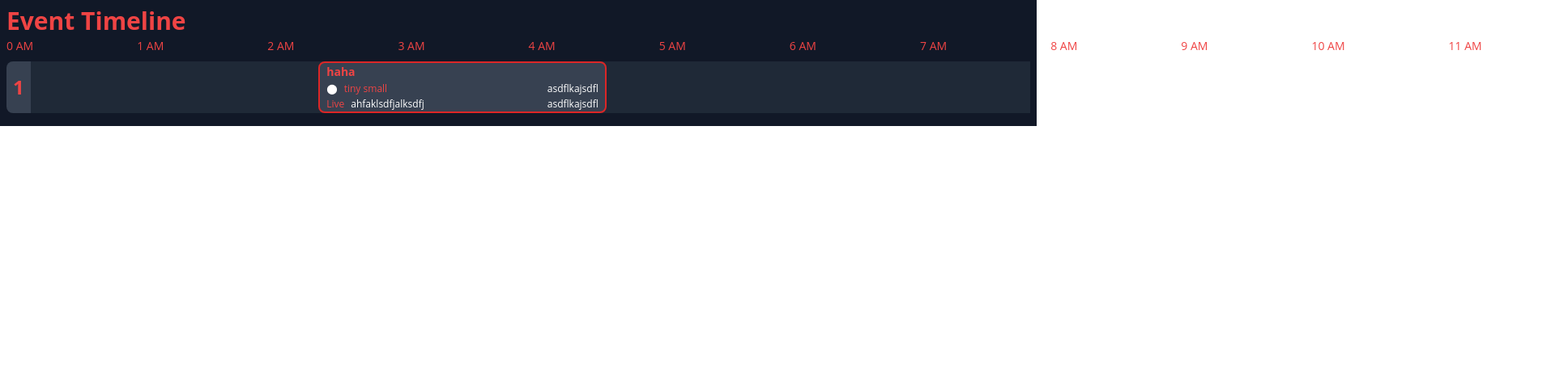
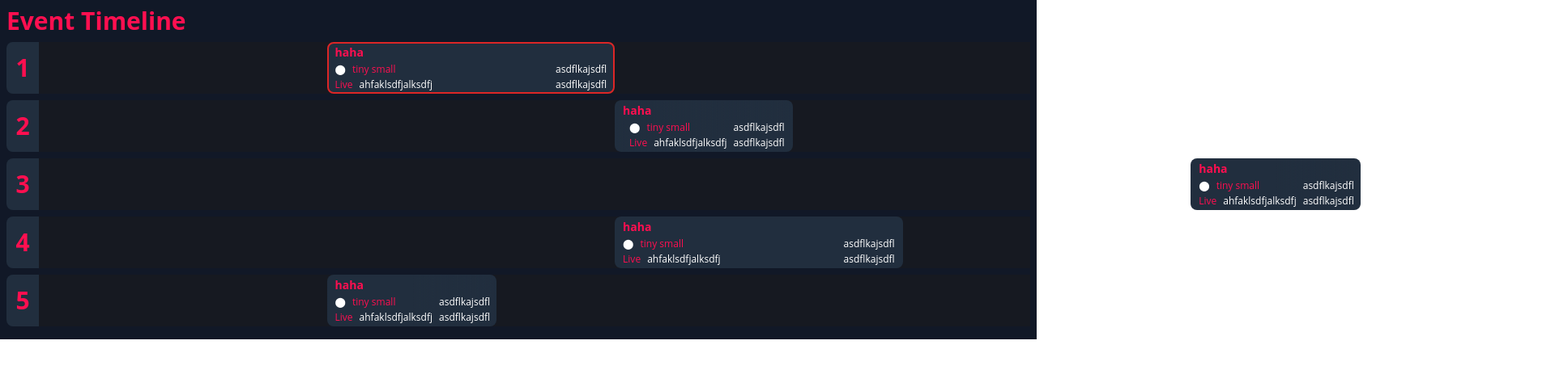
Before and after one commit to Uhmopt/tailwind-timeline, a React (Create React App) app: page / in a window 1280 px wide. Shown: the top 458 px of the page at 81% size, 1920 px wide, since content can reach past the window. Built offline with nearby package versions, Linux system fonts and the light colour scheme.

Commit message:
Fixed the timeline three event

```diff
--- a/src/components/timeline/Timeline.js
+++ b/src/components/timeline/Timeline.js
@@ -1,18 +1,51 @@
-import React, { useState } from 'react'
-import TimelineContent from './TimelineContent'
-import TimelineRuller from './TimelineRuller'
+import React, { useState } from "react";
+import TimelineContent from "./TimelineContent";
+import TimelineRuller from "./TimelineRuller";
 
-export default function Timeline({ title = '', data = [], ...props }) {
-  const [unit, setUnit] = useState(128)
+export default function Timeline({ title = "", data = [], ...props }) {
+  const [unit, setUnit] = useState(128);
+  const [defaultProps, setDefaultProps] = useState([
+    {
+      border: true,
+      eventType: 1,
+      start: 10000,
+      end: 20000,
+    },
+    {
+      border: false,
+      eventType: 2,
+      start: 20000,
+      end: 30000,
+    },
+    {
+      border: false,
+      eventType: 3,
+      start: 40000,
+      end: 50000,
+    },
+    {
+      border: false,
+      eventType: 1,
+      start: 20000,
+      end: 30000,
+    },
+    {
+      border: false,
+      eventType: 3,
+      start: 10000,
+      end: 20000,
+    },
+  ]);
 
   return (
-    <div className="p-2 bg-gray-900 text-red-500 font-poppins">
+    <div className="p-2 bg-gray-900 text-time-puple font-poppins">
       {Boolean(title?.length) && (
-        <span className="text-3xl font-bold">{title ?? ''}</span>
+        <span className="text-3xl font-bold">{title ?? ""}</span>
       )}
-      <TimelineRuller unit={unit} />
-      <TimelineContent heading={1} unit={unit} />
+      {defaultProps.map((item, index) => {
+        return <TimelineContent heading={index + 1} data={item} />;
+      })}
       <div></div>
     </div>
-  )
+  );
 }
--- a/src/components/timeline/TimelineContent.js
+++ b/src/components/timeline/TimelineContent.js
@@ -1,21 +1,25 @@
-import React from 'react'
-import TimelineEvent from './TimelineEvent'
+import React from "react";
+import TimelineEvent from "./TimelineEvent";
 
 export default function TimelineContent({
-  heading = '',
+  heading = "",
   unit = 128,
   ...props
 }) {
   return (
     <div className="h-16 flex flex-row my-2">
-      <div >
-        <div className="h-full p-2 text-2xl font-bold bg-gray-700 rounded-l-lg flex justify-center items-center">
-          {heading ?? ''}
+      <div>
+        <div className="h-full p-2 text-3xl font-bold bg-event-dark rounded-l-lg flex justify-center items-center w-10">
+          {heading ?? ""}
         </div>
       </div>
-      <div className="relative w-full bg-gray-800">
-        <TimelineEvent unit={unit} {...props} />
+      <div className="relative w-full bg-event-content">
+        <TimelineEvent
+          unit={unit}
+          {...props.data}
+          eventType={props.data.eventType}
+        />
       </div>
     </div>
-  )
+  );
 }
--- a/src/components/timeline/TimelineEvent.js
+++ b/src/components/timeline/TimelineEvent.js
@@ -1,35 +1,52 @@
-import React from 'react'
+import React from "react";
 
 export default function TimelineEvent({
-  title = 'haha',
-  tag = 'tiny small',
+  title = "haha",
+  tag = "tiny small",
   unit = 128,
+  // time = {
+  start = 10000,
+  end = 20000,
+  // },
+  eventType = 2,
+  border = false,
   ...props
 }) {
-  const time = {
-    start: 10000,
-    end: 20000,
-  }
-
-  const daySecond = 86400
-  const fullWidth = unit * 24
+  const daySecond = 86400;
+  const fullWidth = unit * 24;
 
   return (
     <div
-      className="absolute h-16 px-2 flex flex-col justify-around rounded-lg border-2 border-red-600 cursor-pointer overflow-x-hidden bg-gray-700 hover:bg-gray-600"
-      style={{
-        left: (fullWidth * time.start) / daySecond,
-        width: (fullWidth * (time.end - time.start)) / daySecond,
-      }}
+      className={`absolute h-16 px-2 flex flex-col justify-around rounded-lg border-2 ${
+        Boolean(border) ? "border-red-600" : "border-transparent"
+      } ${
+        eventType == 2 &&
+        "bg-gradient-to-r from-transparent via-event-dark to-transparent border-transparent space-x-2"
+      } ${
+        eventType == 3 &&
+        "bg-gradient-to-r from-transparent via-event-dark to-event-dark border-r-0"
+      } cursor-pointer overflow-x-hidden bg-event-dark  hover:bg-gray-600 bg-gradient-to-l`}
+      style={
+        Number(eventType) === 1
+          ? {
+              left: (fullWidth * start) / daySecond,
+              width: (fullWidth * (end - start)) / daySecond,
+            }
+          : {
+              left: (fullWidth * start) / daySecond,
+            }
+      }
     >
-      <div className="font-bold w-full overflow-hidden text-sm">{title ?? ''}</div>
+      <div className="font-bold w-full overflow-hidden text-sm">
+        {title ?? ""}
+      </div>
       <div className="flex flex-row">
         <div className="w-full flex flex-row justify-between items-center">
           <div className="flex justify-flex-start items-center">
             <span className="text-white text-xs">⬤</span>
-            <span className="text-xs px-2">{tag ?? ''}</span>
+            <span className="text-xs px-2">{tag ?? ""}</span>
           </div>
-					<div className="text-white text-xs">asdflkajsdfl</div>
+          <div className="text-white text-xs">asdflkajsdfl</div>
         </div>
       </div>
       <div className="flex flex-row">
@@ -38,9 +55,9 @@ export default function TimelineEvent({
             <span className="text-xs">Live</span>
             <span className="text-white text-xs px-2">ahfaklsdfjalksdfj</span>
           </div>
-					<div className="text-white text-xs">asdflkajsdfl</div>
+          <div className="text-white text-xs">asdflkajsdfl</div>
         </div>
       </div>
     </div>
-  )
+  );
 }
--- a/tailwind.config.js
+++ b/tailwind.config.js
@@ -1,14 +1,20 @@
 module.exports = {
-  purge: ['./src/**/*.{js,jsx,ts,tsx}', './public/index.html'],
+  purge: ["./src/**/*.{js,jsx,ts,tsx}", "./public/index.html"],
   darkMode: false, // or 'media' or 'class'
   theme: {
-    extend: {},
+    extend: {
+      colors: {
+        "time-puple": "#FF0F50",
+        "event-dark": "#212E3E",
+        "event-content": "#161921",
+      },
+    },
     fontFamily: {
-      poppins: ['Poppins', '"Open Sans"'],
+      poppins: ["Poppins", '"Open Sans"'],
     },
   },
   variants: {
     extend: {},
   },
   plugins: [],
-}
+};
```
